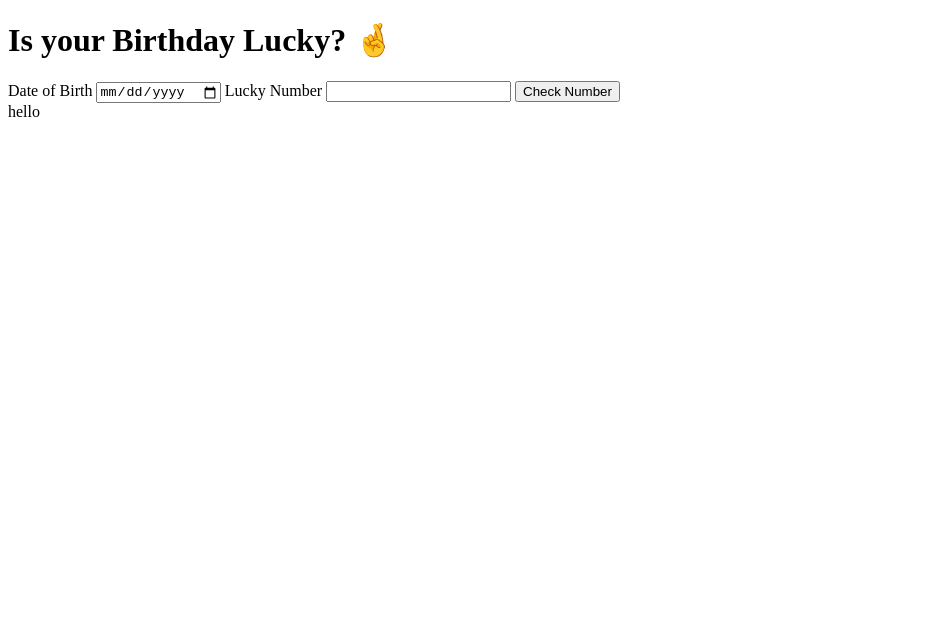
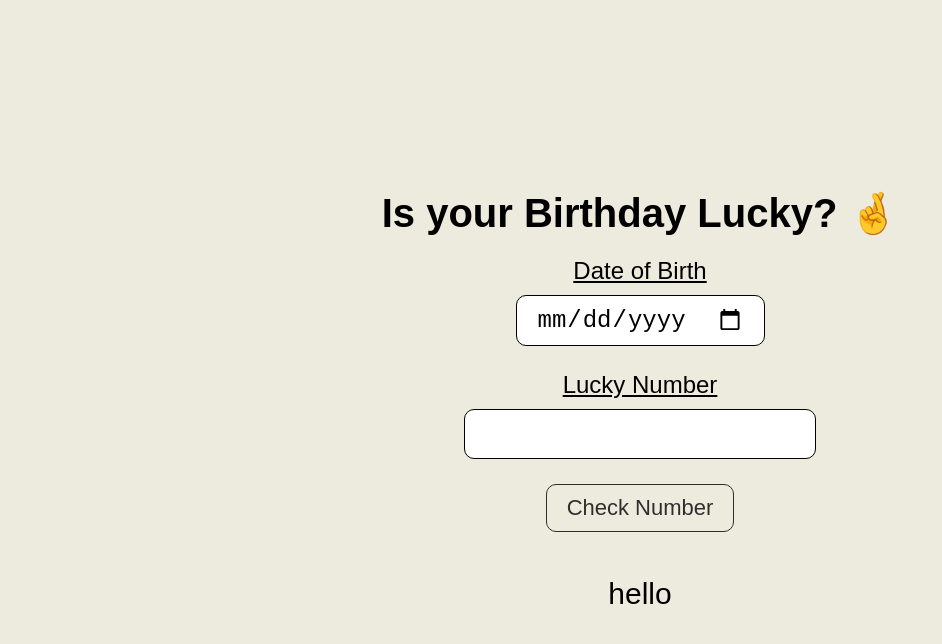
Before and after one commit to deven10/Is-your-Birthday-Lucky-, a plain HTML site: page index.html in a window 1280 px wide. Shown: the whole page, without its empty margins (0-942 px from the left). Drawn offline with Linux system fonts and the light colour scheme.

Commit message:
Added Style CSS

```diff
--- a/index.html
+++ b/index.html
@@ -8,15 +8,18 @@
     <link rel="stylesheet" href="style.css">
 </head>
 <body>
-    <h1>Is your Birthday Lucky? 🤞</h1>
-    <div>
-        <label for="date-of-birth">Date of Birth</label>
-        <input type="date" id="date-of-birth">
-        <label for="lucky-number">Lucky Number</label>
-        <input type="number" name="" id="lucky-number">
-        <button id="check-number">Check Number</button>
-        <div>
-            <label for="checkBirtdayLuck" id="checkBirtdayLuck">hello</label>
+
+    <div class="container">
+        <div class="content">
+        <h1>Is your Birthday Lucky? 🤞</h1>
+        <label class="label" for="date-of-birth">Date of Birth</label>
+        <input type="date" class="input" id="date-of-birth">
+        <label class="label" for="lucky-number">Lucky Number</label>
+        <input type="number" class="input" name="" id="lucky-number">
+        <button class="btn" id="check-number">Check Number</button>
+            <div class="output">
+                <label class="output" for="checkBirtdayLuck" id="checkBirtdayLuck">hello</label>
+            </div>
         </div>
     </div>
     <script src="./app.js"></script>
--- a/style.css
+++ b/style.css
@@ -0,0 +1,84 @@
+*{
+    margin:0;
+    padding: 0;
+    box-sizing: border-box;
+}
+
+body{
+    background-color: #EDEADE;
+}
+.container{
+    display: flex;
+    flex-direction: column;
+    justify-content: center;
+    align-items: center;
+    min-height: 100vh;
+    font-family: sans-serif;
+}
+
+.content{
+    display: flex;
+    flex-direction: column;
+    justify-content: center;
+    align-items: center;
+    padding: 20px 30px;
+    height: 60vh;
+    width: 60vw;
+}
+
+.content h1{
+    padding: 20px 40px;
+    font-size: 40px;
+    padding: 10px 20px;
+}
+
+.label{
+    outline: none;
+    padding: 20px 40px;
+    font-size: 24px;
+    padding: 10px 20px;
+    text-decoration: underline;
+    color: black;
+}
+
+.input{
+    padding: 20px 40px;
+    cursor: pointer;
+    outline: none;
+    border: 1px solid black;
+    border-radius: 10px;
+    font-size: 24px;
+    padding: 10px 20px;
+    margin-bottom: 15px;
+    color: black;
+
+}
+
+.btn{
+    border: 1px solid black;
+    border-radius: 10px;
+    padding: 10px 20px;
+    cursor: pointer;
+    font-size: 22px;
+    margin-top: 10px;
+    background-color: transparent;
+    opacity: 0.8;
+    color:black;
+    margin-bottom: 15px;
+}
+.btn:hover{
+    opacity: 1;
+    transition: 0.1s all ease-in;
+}
+
+.btn:active{
+    transform: scale(0.9);
+}
+
+.output{
+    text-decoration: none;
+    margin-top: 20px;
+    font-size: 30px;
+    color: black;
+    padding: 10px 20px;
+}
```
